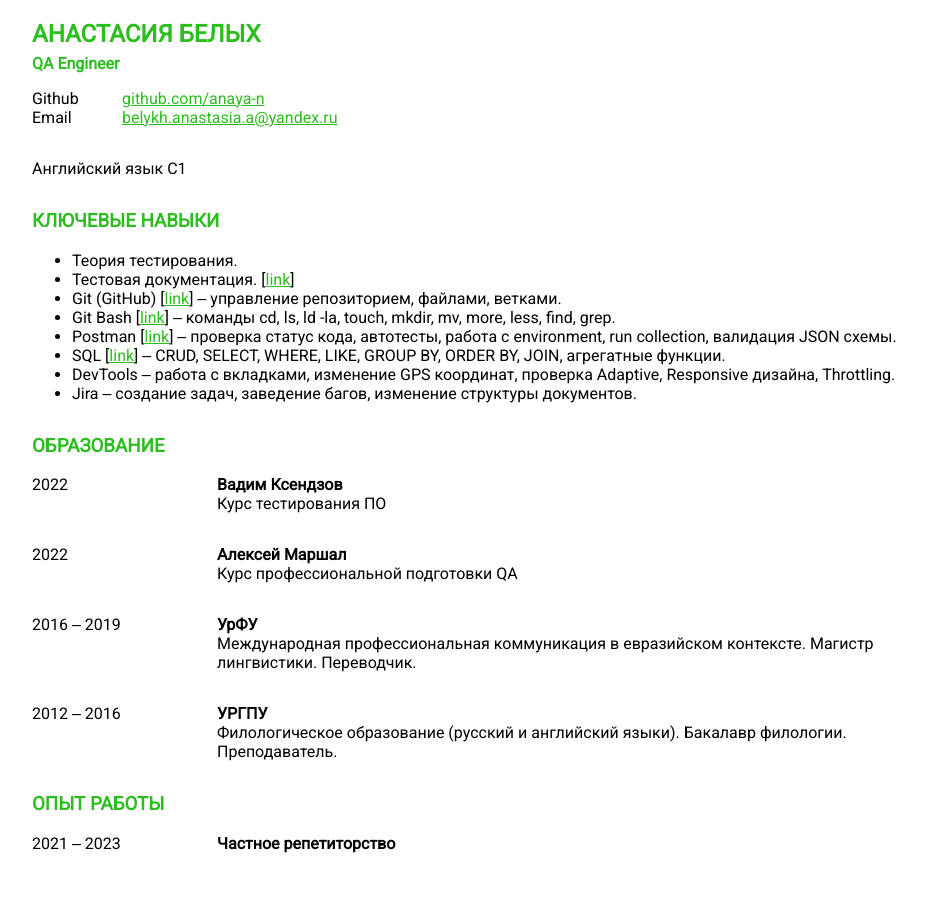
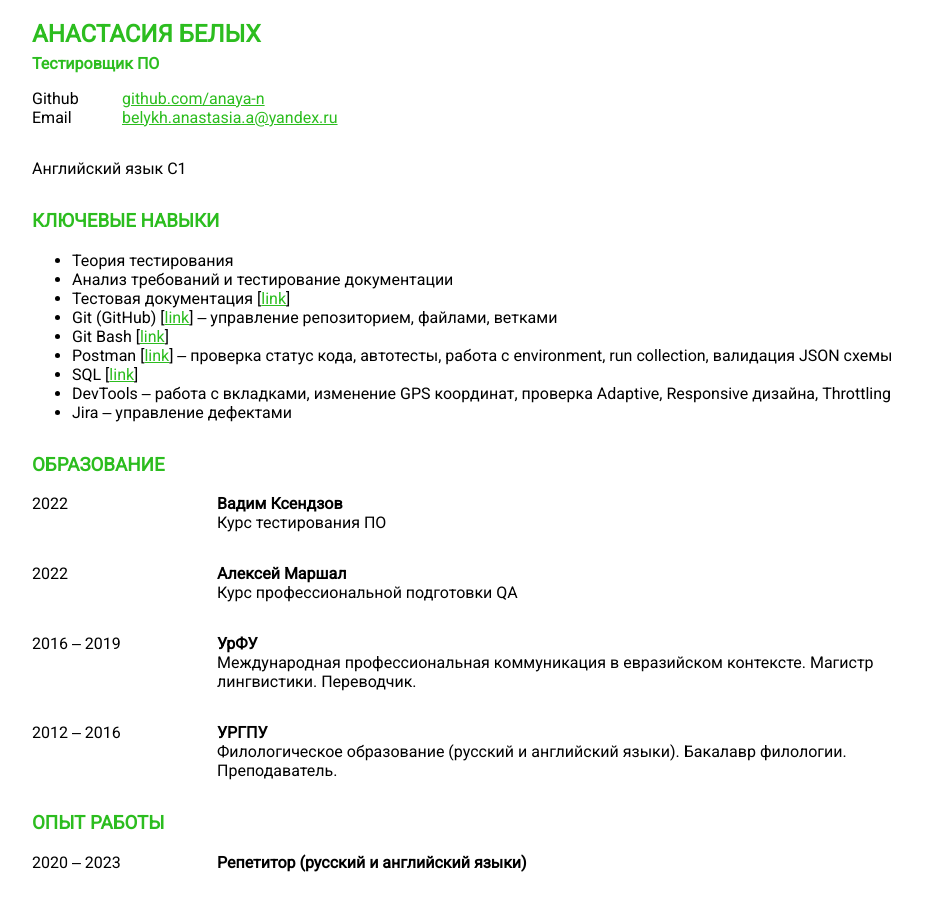
Before and after one commit to anaya-n/anaya-n.github.io, a plain HTML site: page index.html in a window 1280 px wide. Shown: the top 898 px of the page, without its empty margins (158-1083 px from the left). Drawn offline with Linux system fonts and the light colour scheme.

Commit message:
Update index.html

```diff
--- a/index.html
+++ b/index.html
@@ -12,7 +12,7 @@
   <div class="cv">
     <section>
       <h1>АНАСТАСИЯ БЕЛЫХ</h1>
-      <h2>QA Engineer</h2>
+      <h2>Тестировщик ПО</h2>
 
       <div class="contacts">
         <div class="contact">
@@ -43,22 +43,20 @@
     <div class="skills">
       <div>
         <ul>
-          <li>Теория тестирования.</li>
-          <li>Тестовая документация. [<a href="https://github.com/anaya-n/Test_Documentation/">link</a>]</li>
+          <li>Теория тестирования</li>
+          <li>Анализ требований и тестирование документации</li>
+          <li>Тестовая документация [<a href="https://github.com/anaya-n/Test_Documentation/">link</a>]</li>
           <li>Git (GitHub) [<a href="https://github.com/anaya-n/">link</a>] ‒ управление репозиторием,
-            файлами, ветками.</li>
-          <li>Git Bash [<a href="https://github.com/anaya-n/git_bash_hw/blob/main/git_homework_tasks.txt/">link</a>] ‒ команды cd, ls, ld -la, touch, mkdir, mv,
-            more, less, find, grep.</li>
+            файлами, ветками</li>
+          <li>Git Bash [<a href="https://github.com/anaya-n/git_bash_hw/blob/main/git_homework_tasks.txt/">link</a>]</li>
           <li>Postman [<a href="https://github.com/anaya-n/Postman/">link</a>] ‒ проверка статус кода, автотесты,
             работа с environment, run collection, валидация JSON
-            схемы.</li>
-          <li>SQL [<a href="https://github.com/anaya-n/SQL/">link</a>] ‒ CRUD, SELECT, WHERE, LIKE, GROUP BY,
-              ORDER BY, JOIN, агрегатные функции.</li>
+            схемы</li>
+          <li>SQL [<a href="https://github.com/anaya-n/SQL/">link</a>]</li>
           <li>DevTools ‒ работа с вкладками, изменение GPS
               координат, проверка Adaptive, Responsive дизайна,
-              Throttling.</li>
-          <li>Jira ‒ создание задач, заведение багов, изменение
-              структуры документов.</li>
+              Throttling</li>
+          <li>Jira ‒ управление дефектами</li>
         </ul>
       </div>
     </div>
@@ -131,9 +129,9 @@
       <h3>ОПЫТ РАБОТЫ</h3>
 
       <div class="experience">
-        <div class="experience__date">2021 ‒ 2023</div>
+        <div class="experience__date">2020 ‒ 2023</div>
         <div class="experience__description">
-          <div class="experience__name">Частное репетиторство</div>
+          <div class="experience__name">Репетитор (русский и английский языки)</div>
           <div class="experience__company"></div>
           <div class="experience__details"></div>
         </div>
@@ -178,7 +176,7 @@
       <div class="experience">
         <div class="experience__date">2016 ‒ 2019</div>
         <div class="experience__description">
-          <div class="experience__name">Секретарь приёмной комиссии</div>
+          <div class="experience__name">Секретарь приёмной комиссии (в дополнение к основной должности преподавателя)</div>
           <div class="experience__company">ГБПОУ «СОМК»</div>
           <div class="experience__details">
 
```
